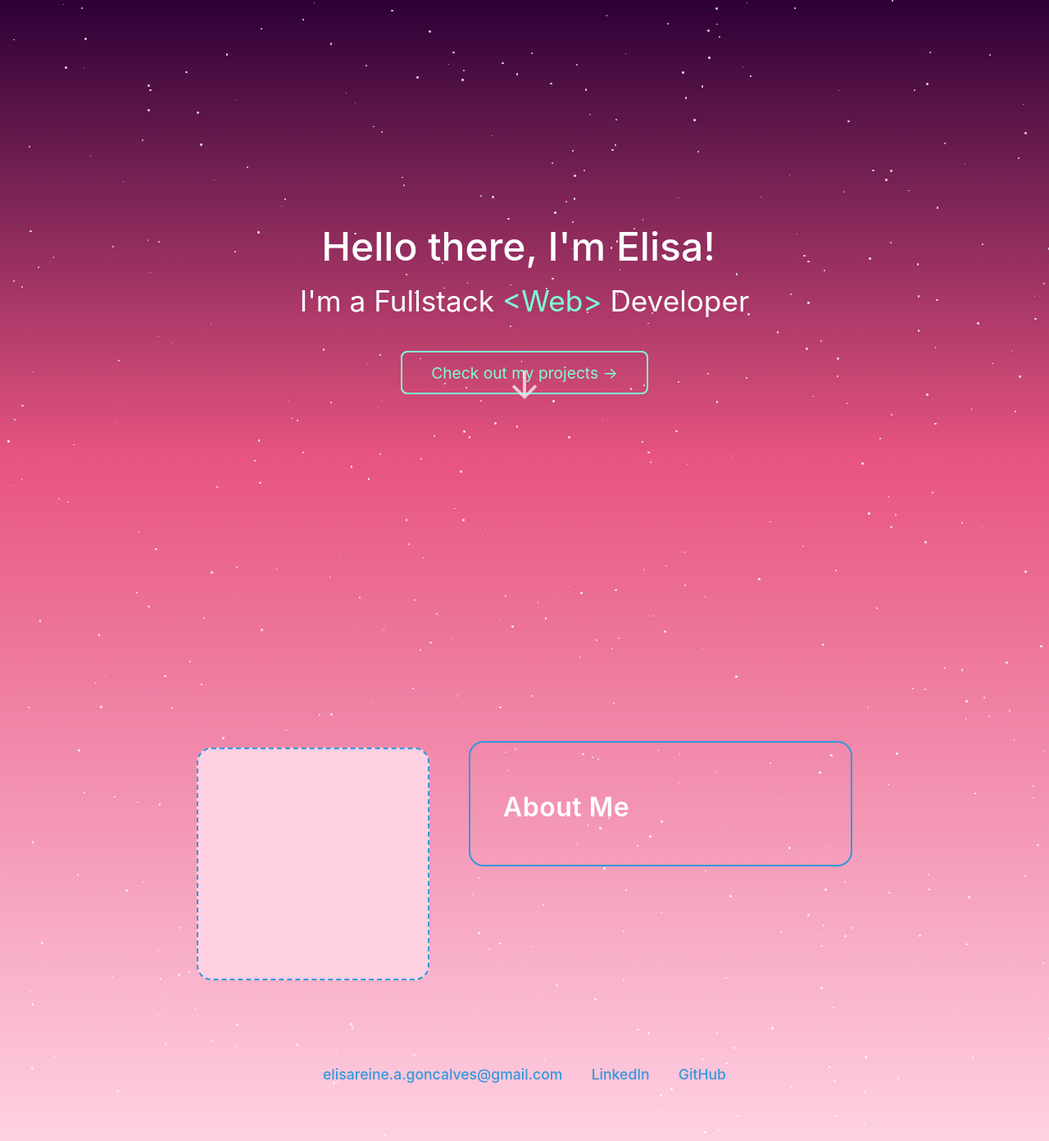
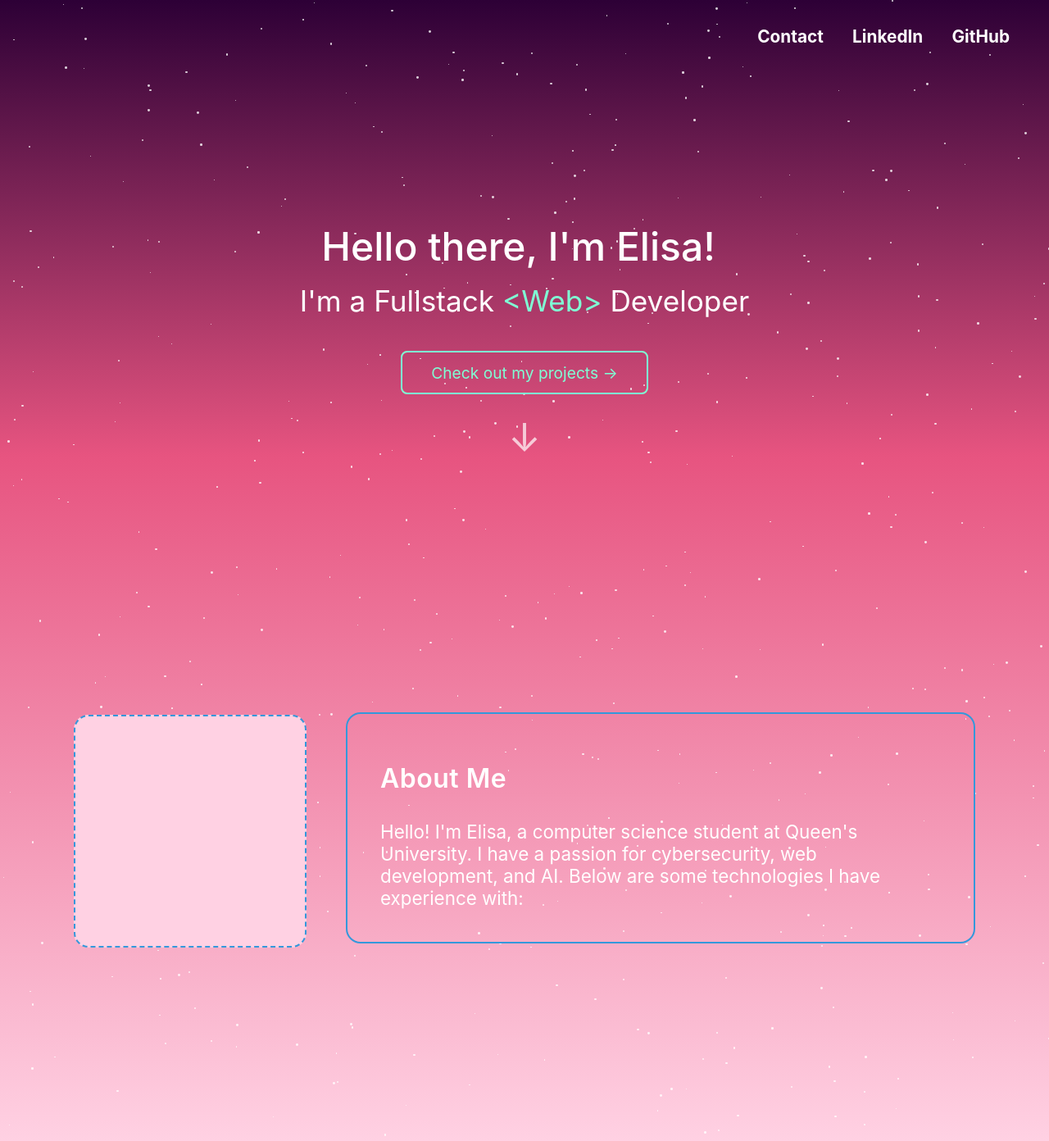
Before and after one commit to elisareineg/portfolio, a React (Create React App) app: page / in a window 1280 px wide. Shown: the whole page at 82% size. Built offline with nearby package versions, Linux system fonts and the light colour scheme.

Commit message:
ux changes

```diff
--- a/src/App.css
+++ b/src/App.css
@@ -78,7 +78,7 @@
   opacity: 0.7;
   position: absolute;
   left: 50%;
-  bottom: 2rem;
+  bottom: -2rem;
   transform: translateX(-50%);
   animation: bounce 2s infinite;
 }
@@ -406,8 +406,18 @@
   font-size: 2rem;
   font-weight: 600;
   color: #fff;
-  margin-bottom: 1.2rem;
+  margin-bottom: 2rem;
   letter-spacing: 0.5px;
+  text-align: center;
+  width: 100%;
+}
+
+.about-me-text {
+  color: #fff;
+  text-align: center;
+  font-size: 1.4rem;
+  margin: 0 auto;
+  max-width: 90%;
 }
 
 @media (max-width: 900px) {
@@ -426,6 +436,42 @@
   }
 }
 
+.about-columns {
+  display: flex;
+  flex-direction: row;
+  align-items: center;
+  justify-content: center;
+  gap: 3rem;
+  width: 100%;
+  max-width: 1100px;
+  margin: 0 auto 2.5rem auto;
+  z-index: 2;
+}
+
+.about-me-header-left {
+  text-align: left;
+  width: 100%;
+  margin-bottom: 2rem;
+}
+
+.about-me-text-left {
+  text-align: left;
+  width: 100%;
+  margin: 0 0 0.5rem 0;
+}
+
+@media (max-width: 900px) {
+  .about-columns {
+    flex-direction: column;
+    align-items: center;
+    gap: 1.5rem;
+    padding: 0 1rem;
+  }
+  .about-me-header-left, .about-me-text-left {
+    text-align: center;
+  }
+}
+
 body, .App {
   min-height: 100vh;
   background: linear-gradient(to bottom, #2d0036 0%, #e75480 40%, #ffd1e3 100%);
@@ -433,3 +479,25 @@ body, .App {
   margin: 0;
   padding: 0;
 }
+
+.top-right-nav {
+  position: fixed;
+  top: 2rem;
+  right: 3rem;
+  display: flex;
+  gap: 2.2rem;
+  z-index: 100;
+  align-items: center;
+  background: none;
+}
+
+.top-right-nav .hero-link, .top-right-nav span.hero-link {
+  color: #fff;
+  font-size: 1.3rem;
+  font-weight: bold;
+  text-decoration: none;
+  transition: color 0.2s;
+}
+.top-right-nav .hero-link:hover {
+  color: #3498db;
+}
--- a/src/App.js
+++ b/src/App.js
@@ -25,6 +25,11 @@ function getStars(numStars = 150) {
 function App() {
   return (
     <div className="App">
+      <nav className="top-right-nav">
+        <span className="hero-link">Contact</span>
+        <a href="https://linkedin.com/in/elisa-goncalves-079713285" className="hero-link" target="_blank" rel="noopener noreferrer">LinkedIn</a>
+        <a href="https://github.com/elisareineg" className="hero-link" target="_blank" rel="noopener noreferrer">GitHub</a>
+      </nav>
       <header className="App-header">
         <div className="stars">{getStars(300)}</div>
         <div className="hero-content">
@@ -42,17 +47,15 @@ function App() {
       </header>
       <section id="contact-section" className="contact-section">
         <div className="stars contact-stars">{getStars(200)}</div>
-        <div className="contact-content">
+        <div className="about-columns">
           <div className="profile-photo-box"></div>
           <div className="about-me-box">
-            <h2 className="about-me-header">About Me</h2>
-            {/* About Me content goes here later */}
+            <h2 className="about-me-header about-me-header-left">About Me</h2>
+            <p className="about-me-text about-me-text-left">
+              Hello! I'm Elisa, a computer science student at Queen's University. I have a passion for cybersecurity, web development, and AI. Below are some technologies I have experience with:
+            </p>
+            {/* Technologies list can go here later */}
           </div>
-        </div>
-        <div className="hero-links">
-          <a href="mailto:elisareine.a.goncalves@gmail.com" className="hero-link">elisareine.a.goncalves@gmail.com</a>
-          <a href="https://linkedin.com/in/elisa-goncalves-079713285" className="hero-link" target="_blank" rel="noopener noreferrer">LinkedIn</a>
-          <a href="https://github.com/elisareineg" className="hero-link" target="_blank" rel="noopener noreferrer">GitHub</a>
         </div>
       </section>
     </div>
```
